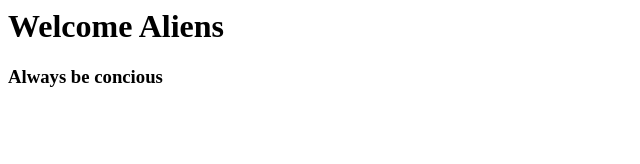
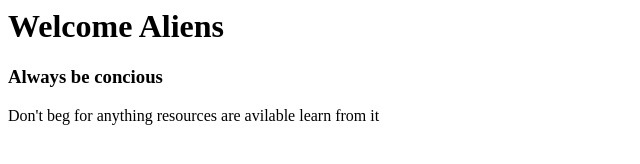
Before and after one commit to ThejaReddy1/GitPractice, a plain HTML site: page index.html in a window 1280 px wide. Shown: the whole page, without its empty margins (0-640 px from the left). Drawn offline with Linux system fonts and the light colour scheme.

Commit message:
Local repo commit

```diff
--- a/index.html
+++ b/index.html
@@ -5,5 +5,6 @@
 	<body>
 		<h1>Welcome Aliens</h1>
 		<h3>Always be concious</h3>
+		<p>Don't beg for anything resources are avilable learn from it</p>
 	</body>
 </html>
```
